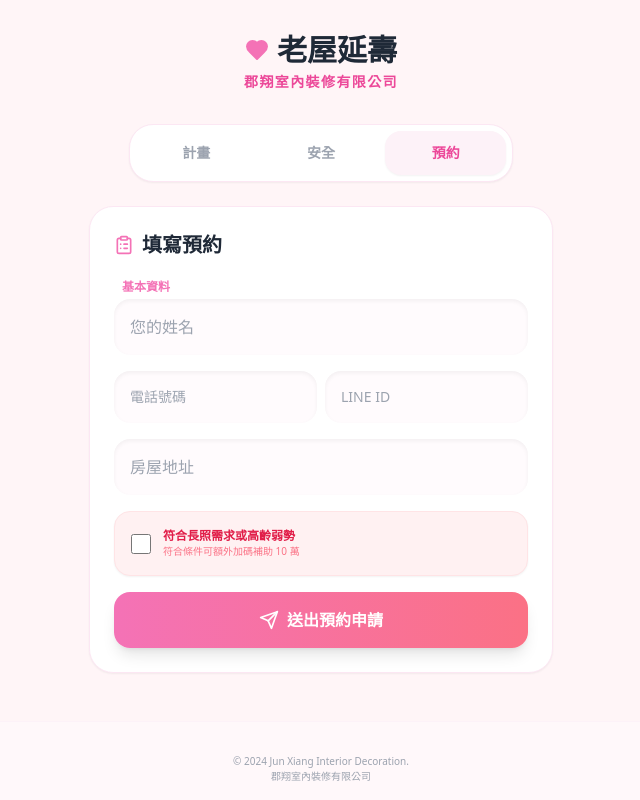
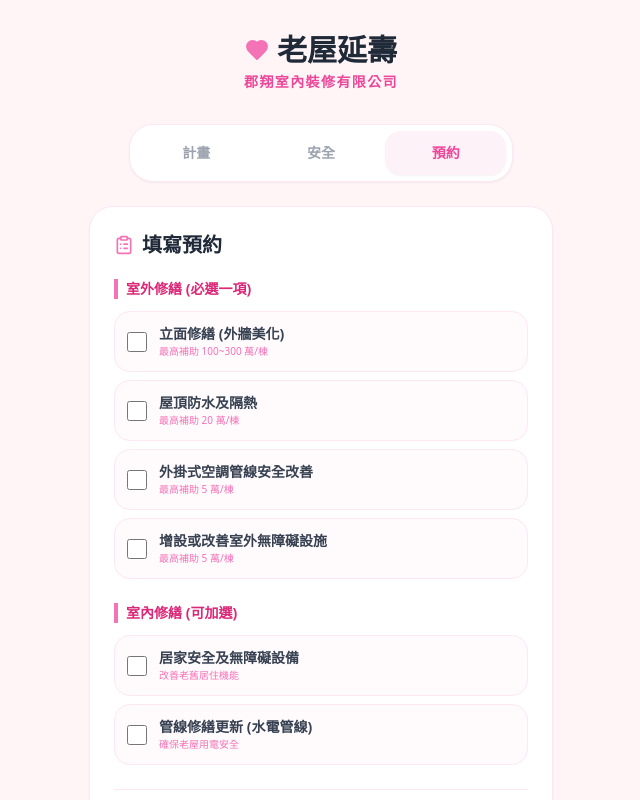
Before and after one commit to hehe0000402/old-house-project, a React (Vite) app: page / in a window 1280 px wide. Both pictures are taken after a click on the button "預約". Shown: the top 800 px of the page, without its empty margins (319-959 px from the left). Built offline with nearby package versions, Linux system fonts and the light colour scheme; no server answers.

Commit message:
Update App.jsx

```diff
--- a/src/App.jsx
+++ b/src/App.jsx
@@ -6,9 +6,14 @@ import { initializeApp, getApps } from 'firebase/app';
 import { getAuth, signInAnonymously, onAuthStateChanged } from 'firebase/auth';
 import { getFirestore, collection, addDoc, onSnapshot, query, serverTimestamp } from 'firebase/firestore';
 
-// --- Firebase 初始化 ---
+// --- Firebase 初始化與安全檢查 ---
+let db = null;
+let auth = null;
+let firebaseEnabled = false;
+
+try {
   const firebaseConfig = {
-  apiKey: "",
+    apiKey: "", // 目前為空，程式會自動跳過雲端儲存，確保網頁不會變白屏
     authDomain: "default-app-id.firebaseapp.com",
     projectId: "default-app-id",
     storageBucket: "default-app-id.appspot.com",
@@ -16,9 +21,16 @@ const firebaseConfig = {
     appId: "1:123456789:web:abcdefg"
   };
 
+  // 只有在有填寫 API Key 的情況下才初始化 Firebase
+  if (firebaseConfig.apiKey && firebaseConfig.apiKey !== "") {
     const app = getApps().length === 0 ? initializeApp(firebaseConfig) : getApps()[0];
-const auth = getAuth(app);
-const db = getFirestore(app);
+    auth = getAuth(app);
+    db = getFirestore(app);
+    firebaseEnabled = true;
+  }
+} catch (e) {
+  console.log("Firebase 模式目前關閉，將使用 Google 表單模式。");
+}
 
 const App = () => {
   const [activeTab, setActiveTab] = useState('intro');
@@ -36,8 +48,21 @@ const App = () => {
     extra: false
   });
 
+  // 補助項目數據
+  const outdoorOptions = [
+    { id: '立面修繕', label: '立面修繕 (外牆美化)', desc: '最高補助 100~300 萬/棟' },
+    { id: '屋頂防水', label: '屋頂防水及隔熱', desc: '最高補助 20 萬/棟' },
+    { id: '空調改善', label: '外掛式空調管線安全改善', desc: '最高補助 5 萬/棟' },
+    { id: '室外無障礙', label: '增設或改善室外無障礙設施', desc: '最高補助 5 萬/棟' }
+  ];
+
+  const indoorOptions = [
+    { id: '居家安全', label: '居家安全及無障礙設備', desc: '改善老舊居住機能' },
+    { id: '管線更新', label: '管線修繕更新 (水電管線)', desc: '確保老屋用電安全' }
+  ];
+
   useEffect(() => {
-    // 匿名登入以確保 Firebase 元件能正常啟動
+    if (!firebaseEnabled || !auth) return;
     signInAnonymously(auth).catch((err) => console.error("Auth Error:", err));
     const unsubscribe = onAuthStateChanged(auth, setUser);
     return () => unsubscribe();
@@ -45,7 +70,6 @@ const App = () => {
 
   // 串接 Google 表單函數
   const sendToGoogleForm = async (data) => {
-    // 已更新為您提供的正確 1FAIpQL... 開頭的表單 ID
     const FORM_ID = "1FAIpQLSchh1k7l7L6gG4ydGvsON9YzboWSoFS8M4OCdD16Byeu5BJhw";
     const GOOGLE_FORM_URL = `https://docs.google.com/forms/d/e/${FORM_ID}/formResponse`;
 
@@ -54,23 +78,21 @@ const App = () => {
     formBody.append('entry.1263271594', data.phone);  // 電話號碼
     formBody.append('entry.466549923', data.lineId);   // LINE ID
     formBody.append('entry.710276016', data.address);  // 房屋地址
+
     // 彙整修繕項目到最後一欄
     const projectSummary = `室外：${data.outdoor.join(', ')} | 室內：${data.indoor.join(', ')} | 加碼補助：${data.extra ? '是' : '否'}`;
     formBody.append('entry.170423975', projectSummary);
 
-    console.log("正在送出至 Google 表單...");
-
     try {
       await fetch(GOOGLE_FORM_URL, {
         method: 'POST',
-        mode: 'no-cors', // 解決 Google 表單 Cross-Origin 限制
+        mode: 'no-cors',
         headers: { 'Content-Type': 'application/x-www-form-urlencoded' },
         body: formBody
       });
-      console.log("送出指令已執行。");
       return true;
     } catch (e) {
-      console.error("傳送至 Google 表單發生錯誤：", e);
+      console.error("傳送至 Google 表單失敗：", e);
       return false;
     }
   };
@@ -91,14 +113,11 @@ const App = () => {
     setIsSending(true);
 
     try {
-      // 執行傳送 Google 表單
       await sendToGoogleForm(formData);
-
-      // 成功後顯示感謝頁面並重置資料
       setSubmitted(true);
       setFormData({ name: '', phone: '', lineId: '', address: '', outdoor: [], indoor: [], extra: false });
     } catch (error) {
-      console.error("送出過程中斷:", error);
+      console.error("送出過程出錯:", error);
     } finally {
       setIsSending(false);
     }
@@ -106,7 +125,6 @@ const App = () => {
 
   return (
     <div className="min-h-screen bg-[#FFF5F7] font-sans text-gray-800 overflow-x-hidden flex flex-col">
-      {/* 標題區域 */}
       <header className="py-8 px-6 text-center shrink-0">
         <h1 className="text-3xl font-black text-gray-800 flex items-center justify-center gap-2">
           <Heart className="text-pink-400 fill-pink-400" /> 老屋延壽
@@ -114,7 +132,6 @@ const App = () => {
         <div className="text-pink-500 font-bold text-sm tracking-widest mt-1">郡翔室內裝修有限公司</div>
       </header>
 
-      {/* 導覽列 */}
       <nav className="flex justify-center px-4 mb-6 shrink-0">
         <div className="bg-white p-1.5 rounded-3xl border border-pink-100 flex gap-1 shadow-sm w-full max-w-sm">
           {[
@@ -133,7 +150,6 @@ const App = () => {
         </div>
       </nav>
 
-      {/* 主要內容區 */}
       <main className="px-6 pb-12 max-w-lg mx-auto flex-grow w-full text-center">
         {submitted ? (
           <div className="bg-white p-10 rounded-3xl shadow-xl border border-pink-100 animate-bounceIn">
@@ -196,11 +212,43 @@ const App = () => {
               <form onSubmit={handleSubmit} className="bg-white p-6 rounded-3xl shadow-sm border border-pink-100 text-left space-y-5">
                 <h2 className="text-xl font-bold flex items-center gap-2"><ClipboardList size={20} className="text-pink-400" /> 填寫預約</h2>
 
-                <div className="space-y-4">
+                <div className="space-y-6">
+                  {/* 室外修繕 */}
                   <div>
+                    <h3 className="text-sm font-bold text-pink-600 mb-3 border-l-4 border-pink-400 pl-2">室外修繕 (必選一項)</h3>
+                    <div className="grid gap-2">
+                      {outdoorOptions.map(opt => (
+                        <label key={opt.id} className="flex items-center p-3 rounded-2xl bg-pink-50/30 border border-pink-100 cursor-pointer active:scale-95 transition-all">
+                          <input type="checkbox" className="w-5 h-5 accent-pink-500 rounded" checked={formData.outdoor.includes(opt.id)} onChange={() => handleCheckbox('outdoor', opt.id)} />
+                          <div className="ml-3">
+                            <div className="text-sm font-bold text-gray-700">{opt.label}</div>
+                            <div className="text-[10px] text-pink-400">{opt.desc}</div>
+                          </div>
+                        </label>
+                      ))}
+                    </div>
+                  </div>
+
+                  {/* 室內修繕 */}
+                  <div>
+                    <h3 className="text-sm font-bold text-pink-600 mb-3 border-l-4 border-pink-400 pl-2">室內修繕 (可加選)</h3>
+                    <div className="grid gap-2">
+                      {indoorOptions.map(opt => (
+                        <label key={opt.id} className="flex items-center p-3 rounded-2xl bg-pink-50/30 border border-pink-100 cursor-pointer active:scale-95 transition-all">
+                          <input type="checkbox" className="w-5 h-5 accent-pink-500 rounded" checked={formData.indoor.includes(opt.id)} onChange={() => handleCheckbox('indoor', opt.id)} />
+                          <div className="ml-3">
+                            <div className="text-sm font-bold text-gray-700">{opt.label}</div>
+                            <div className="text-[10px] text-pink-400">{opt.desc}</div>
+                          </div>
+                        </label>
+                      ))}
+                    </div>
+                  </div>
+
+                  {/* 聯絡資訊 */}
+                  <div className="space-y-4 pt-4 border-t border-pink-100">
                     <label className="text-xs font-bold text-pink-400 ml-2 mb-1 block">基本資料</label>
                     <input required type="text" placeholder="您的姓名" className="w-full p-4 rounded-2xl bg-pink-50/30 border-0 focus:ring-2 focus:ring-pink-300 outline-none transition-all shadow-inner" value={formData.name} onChange={(e) => setFormData({...formData, name: e.target.value})} />
-                  </div>
 
                     <div className="grid grid-cols-2 gap-2">
                       <input required type="tel" placeholder="電話號碼" className="p-4 rounded-2xl bg-pink-50/30 border-0 focus:ring-2 focus:ring-pink-300 outline-none transition-all shadow-inner text-sm" value={formData.phone} onChange={(e) => setFormData({...formData, phone: e.target.value})} />
@@ -226,18 +274,17 @@ const App = () => {
                       {isSending ? '資料傳送中' : '送出預約申請'}
                     </button>
                   </div>
+                </div>
               </form>
             )}
           </div>
         )}
       </main>
 
-      {/* 頁尾 */}
       <footer className="py-8 text-center text-[10px] text-gray-400 border-t border-pink-50 bg-white/30 mt-auto">
         © 2024 Jun Xiang Interior Decoration. <br/> 郡翔室內裝修有限公司
       </footer>
 
-      {/* 動畫定義 */}
       <style dangerouslySetInnerHTML={{ __html: `
         @keyframes fadeIn { from { opacity: 0; transform: translateY(10px); } to { opacity: 1; transform: translateY(0); } }
         @keyframes bounceIn { 0% { transform: scale(0.9); opacity: 0; } 70% { transform: scale(1.05); opacity: 1; } 100% { transform: scale(1); } }
```
Lines whose indentation alone changed are shown as unchanged.
